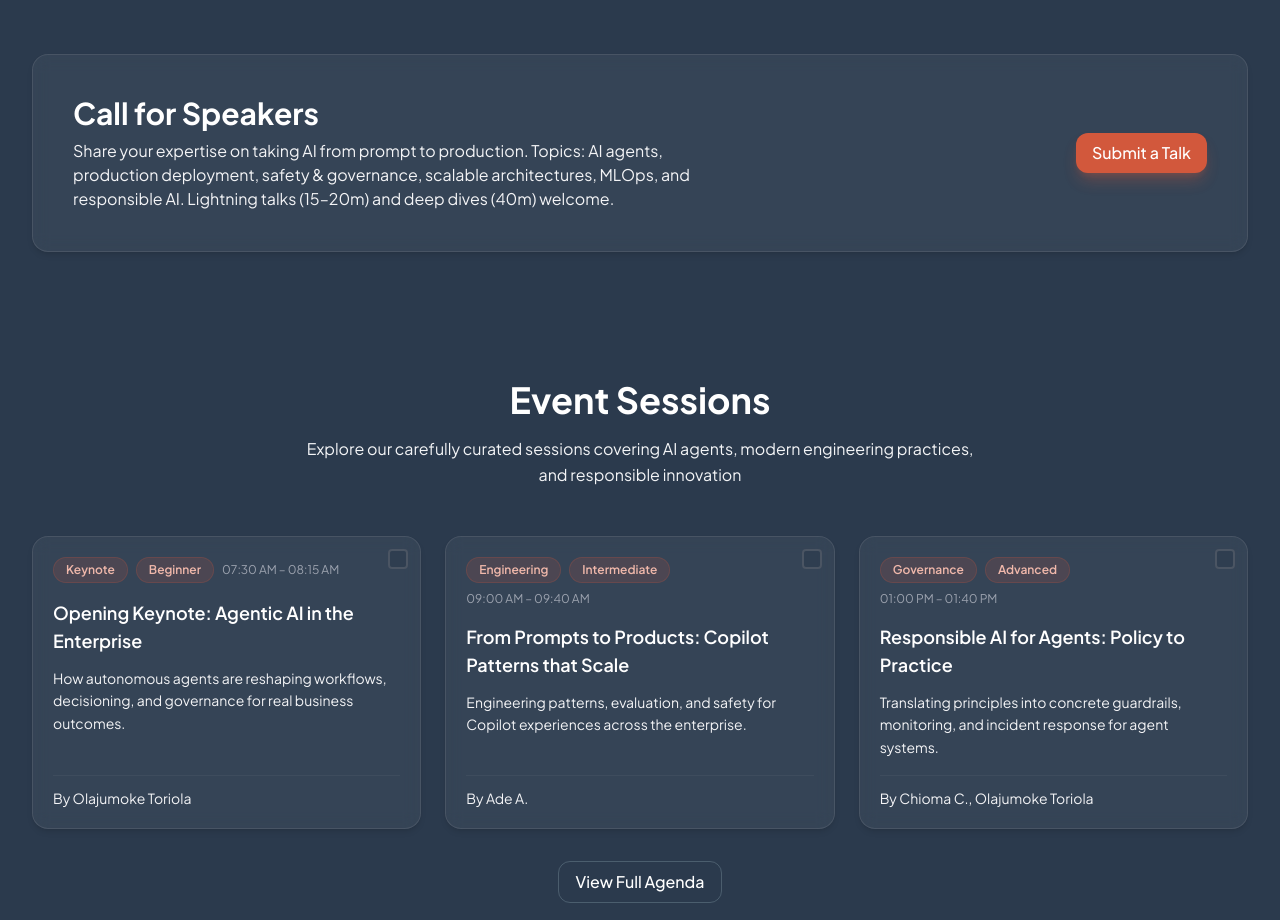
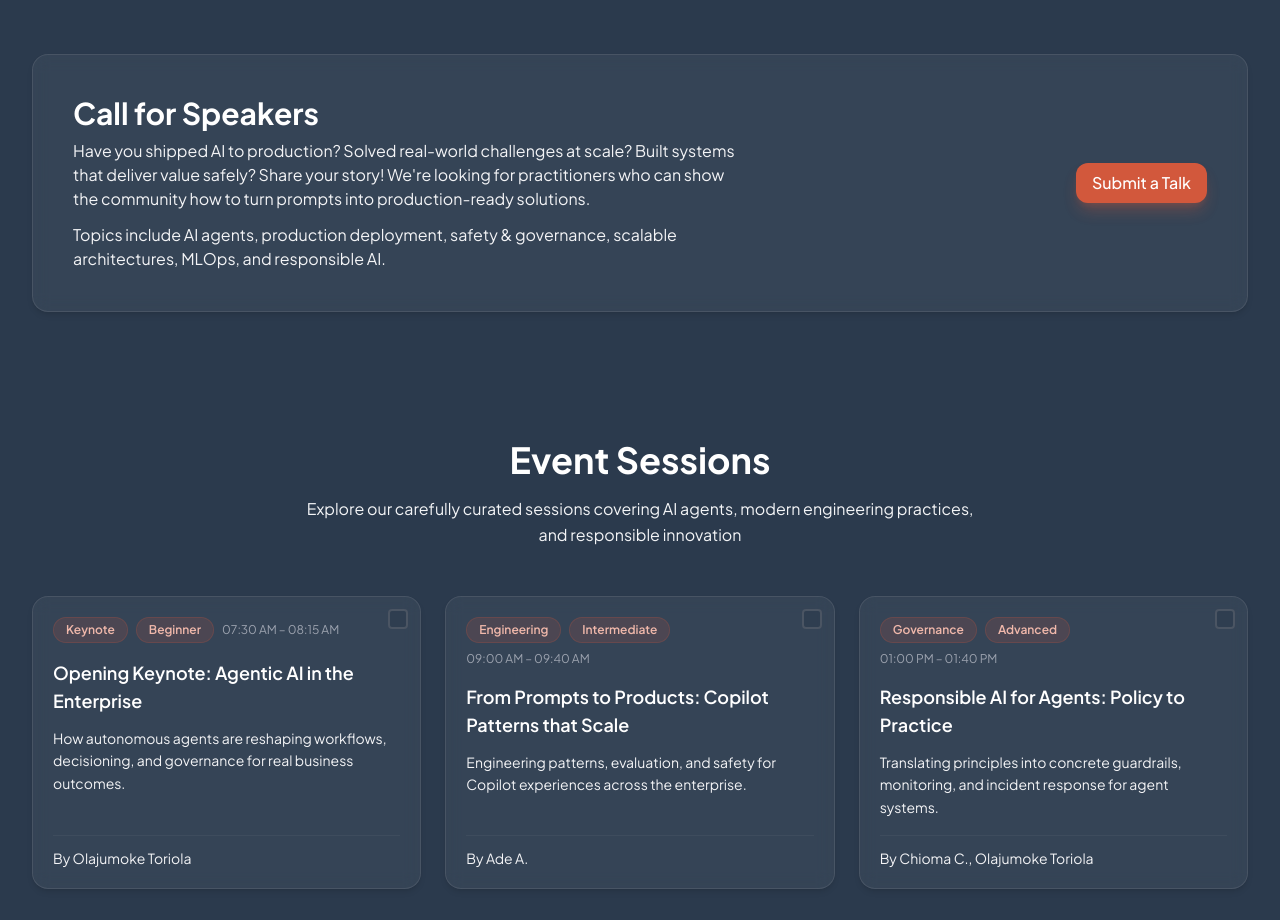
Before and after one commit to Jummiet/agentcon-lagos, a React (Vite) app: page / in a window 1280 px wide. Shown: the part 1520-2440 px from the top of the page. Built offline with nearby package versions, Linux system fonts and the light colour scheme.

Commit message:
Update Call for Speakers description
- Make description more compelling and action-oriented
- Add engaging questions for practitioners
- Separate topics into new paragraph for better readability
- Remove session duration details

```diff
--- a/src/components/CtaBanner.tsx
+++ b/src/components/CtaBanner.tsx
@@ -9,7 +9,10 @@ const CtaBanner: React.FC = () => {
           <div className="flex-1">
             <h2 className="text-xl sm:text-2xl md:text-3xl font-bold text-white">Call for Speakers</h2>
             <p className="mt-2 text-sm sm:text-base text-gray-light max-w-2xl leading-relaxed">
-              Share your expertise on taking AI from prompt to production. Topics: AI agents, production deployment, safety & governance, scalable architectures, MLOps, and responsible AI. Lightning talks (15–20m) and deep dives (40m) welcome.
+              Have you shipped AI to production? Solved real-world challenges at scale? Built systems that deliver value safely? Share your story! We're looking for practitioners who can show the community how to turn prompts into production-ready solutions.
+            </p>
+            <p className="mt-3 text-sm sm:text-base text-gray-light max-w-2xl leading-relaxed">
+              Topics include AI agents, production deployment, safety & governance, scalable architectures, MLOps, and responsible AI.
             </p>
           </div>
           <a className="btn-primary px-6 py-3 text-center whitespace-nowrap" target="_blank" rel="noopener noreferrer" href="https://example.com/call-for-speakers">Submit a Talk</a>
```
